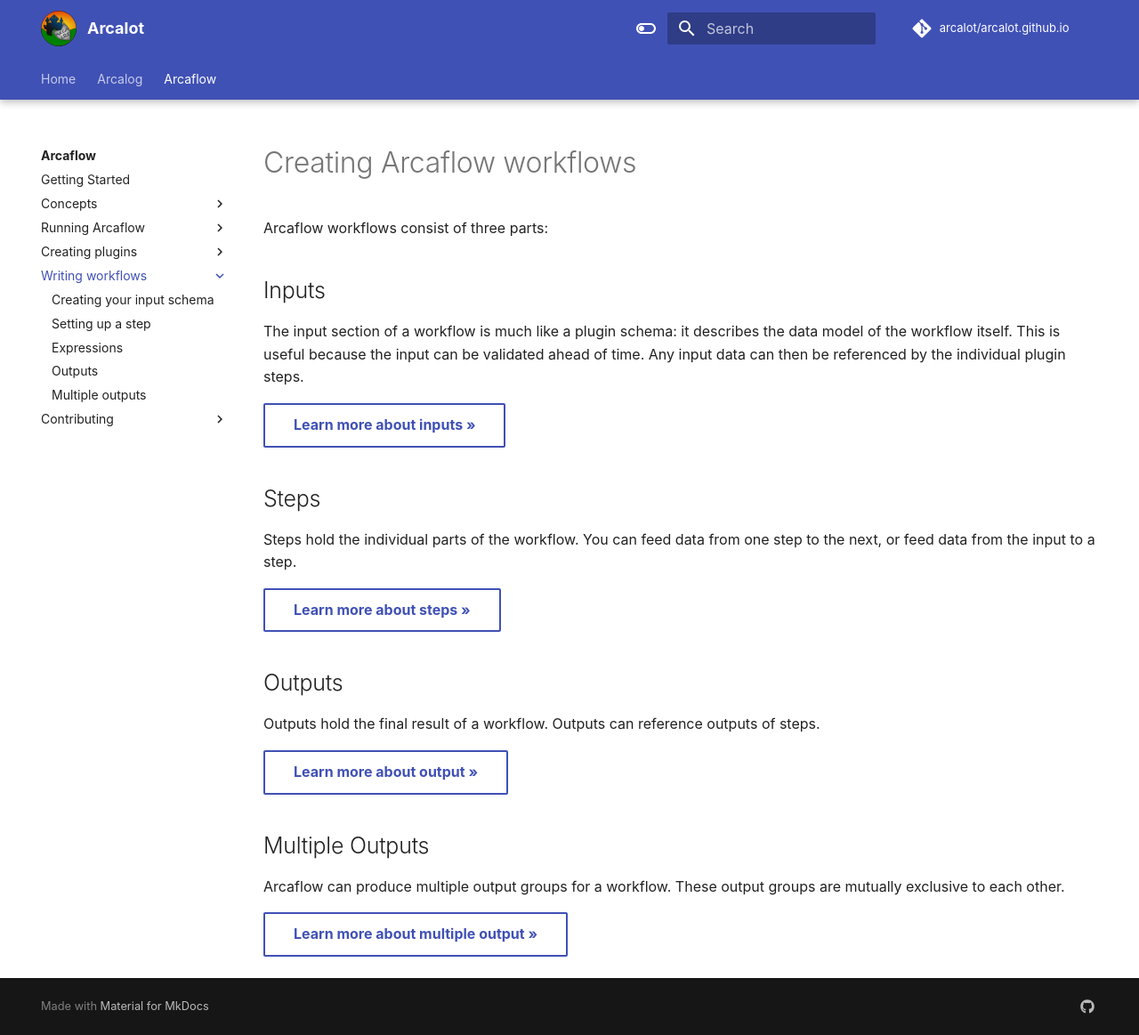
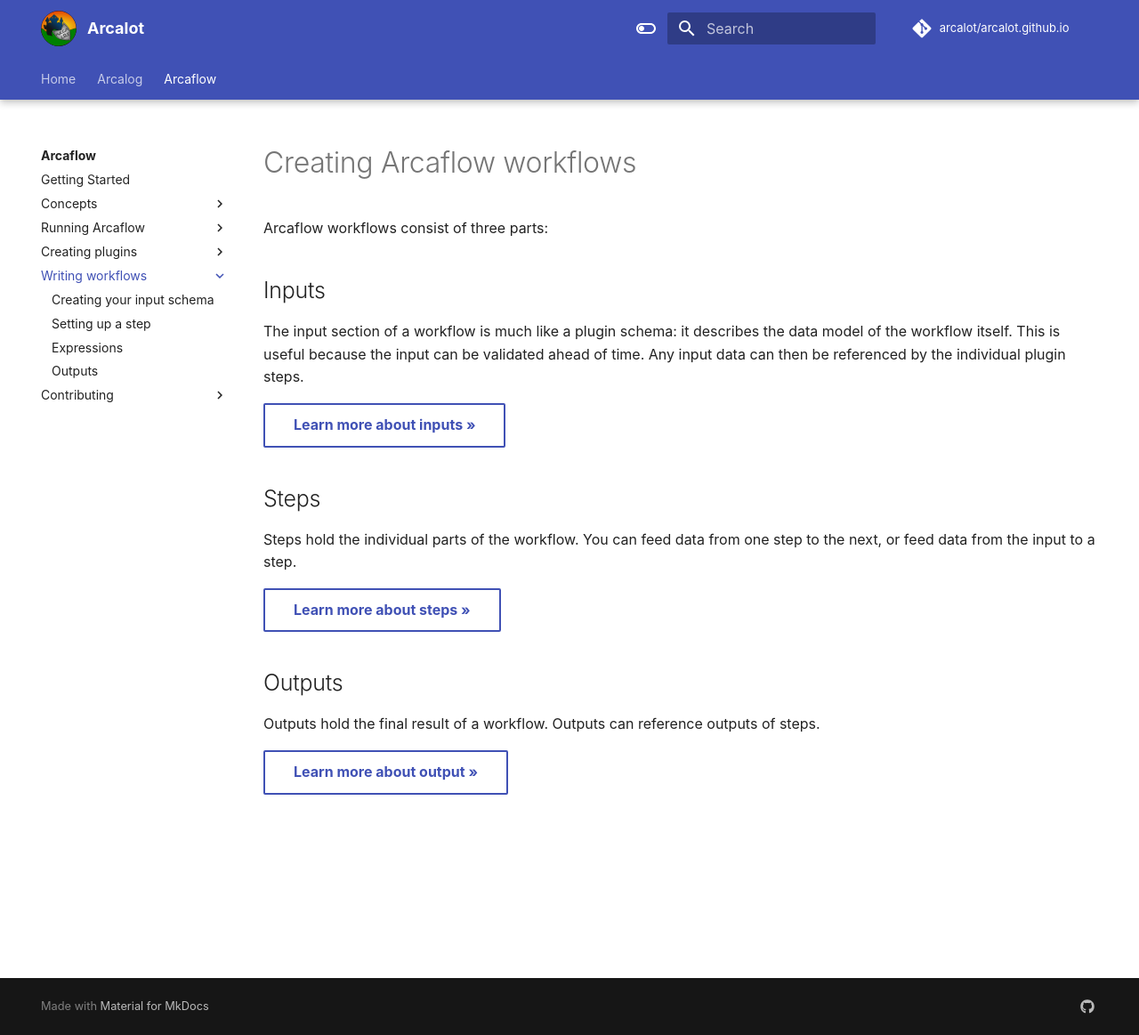
Before and after one commit to arcalot/arcalot.github.io, an MkDocs documentation site: the page built from docs/arcaflow/workflows/index.md, in a window 1280 px wide and 1163 px high. Shown: the whole window at 89% size. Built offline with MkDocs 1.6.1 and Material for MkDocs 9.7.7, drawn with Linux system fonts in a browser that asks for light colours; comment, search, counter and statistics services are not loaded.

Commit message:
move multiple outputs into output md

```diff
--- a/docs/arcaflow/workflows/index.md
+++ b/docs/arcaflow/workflows/index.md
@@ -19,9 +19,3 @@
 Outputs hold the final result of a workflow. Outputs can reference outputs of steps.
 
 [Learn more about output &raquo;](output.md){ .md-button }
-
-<h2>Multiple Outputs</h2>
-
-Arcaflow can produce multiple output groups for a workflow. These output groups are mutually exclusive to each other.
-
-[Learn more about multiple output &raquo;](multi-output.md){ .md-button }
--- a/mkdocs.yml
+++ b/mkdocs.yml
@@ -48,7 +48,6 @@
           - Setting up a step: arcaflow/workflows/step.md
           - Expressions: arcaflow/workflows/expressions.md
           - Outputs: arcaflow/workflows/output.md
-          - Multiple outputs: arcaflow/workflows/multi-output.md
       - Contributing:
           - arcaflow/contributing/index.md
           - Overview: arcaflow/contributing/index.md
```
Also changed, not shown: docs/arcaflow/workflows/multi-output.md (deleted, +0 -9 lines), docs/arcaflow/workflows/output.md (+12 -0 lines).
